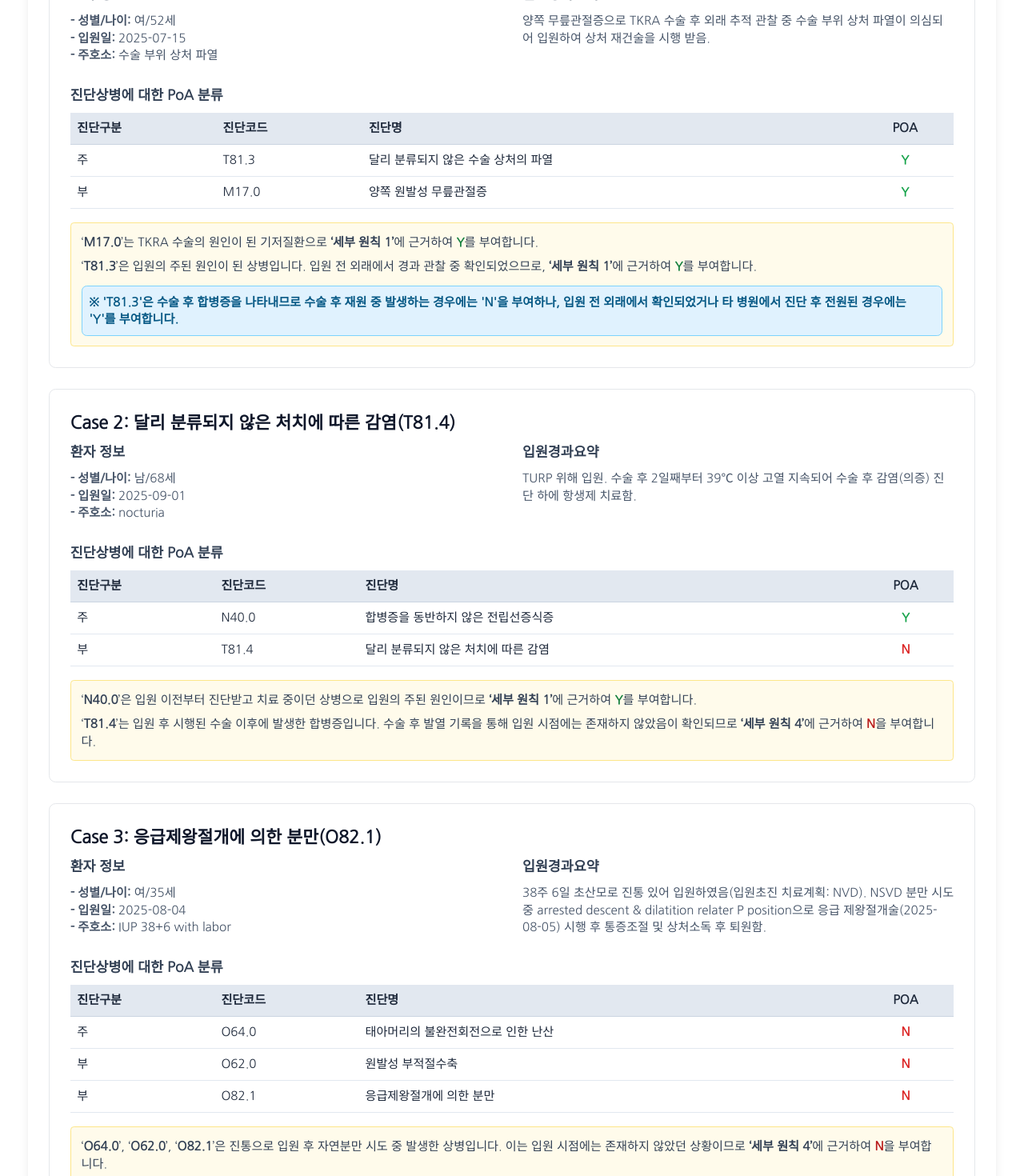
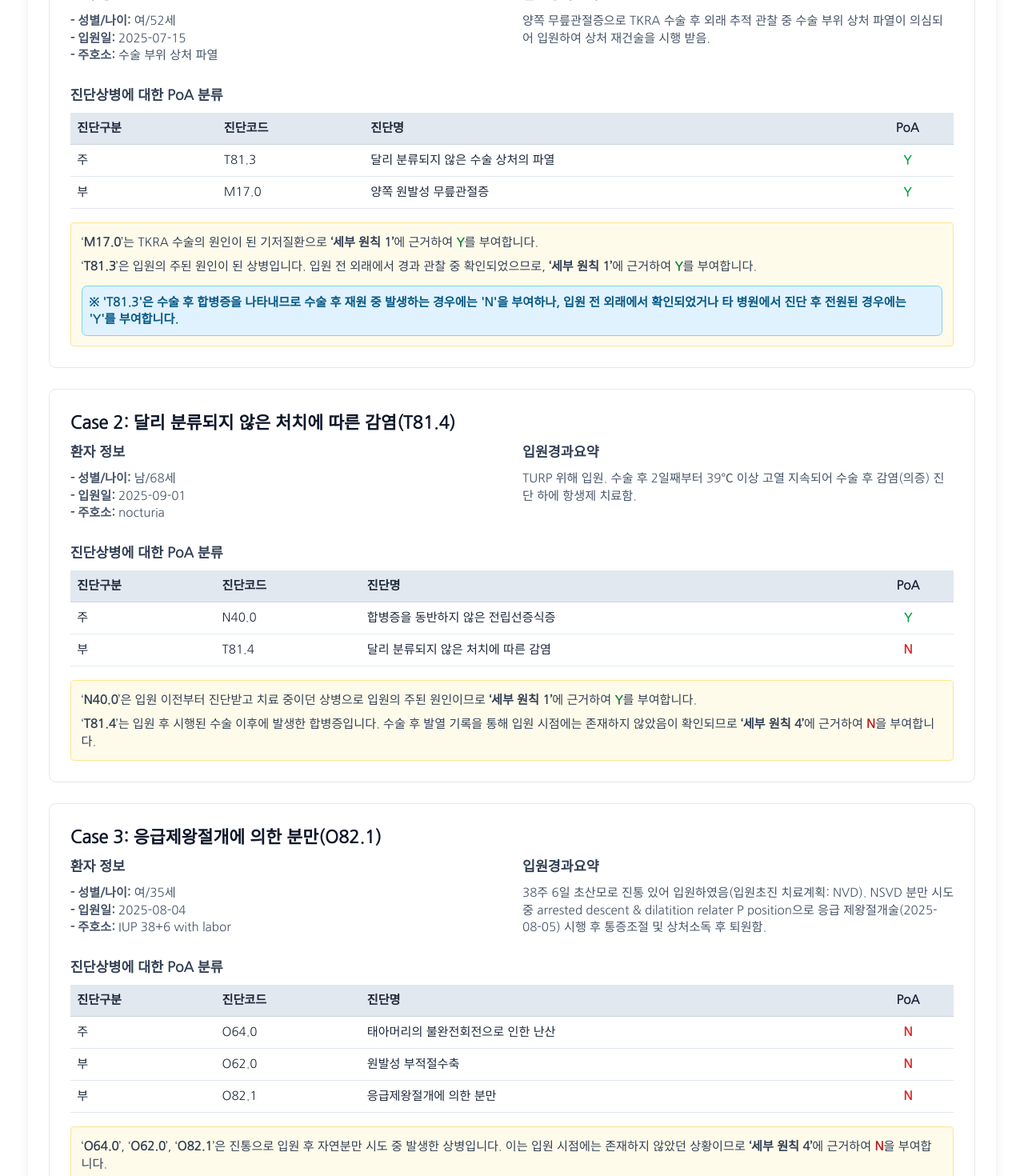
Before and after one commit to yarryme/poa-coding-training-assistant, a React (Vite) app: page / in a window 1280 px wide. Shown: the part 945-2415 px from the top of the page at 80% size. Built offline with nearby package versions, Linux system fonts and the light colour scheme.

Commit message:
feat: Correct POA abbreviation casing
Updates the table headers for 'Present On Admission' (POA) to use the correct casing 'PoA' to align with standard abbreviations and improve consistency.

```diff
--- a/components/LearningMaterial.tsx
+++ b/components/LearningMaterial.tsx
@@ -143,7 +143,7 @@ const LearningMaterial: React.FC = () => {
                                 <th className="p-2 border-b border-slate-300">진단구분</th>
                                 <th className="p-2 border-b border-slate-300">진단코드</th>
                                 <th className="p-2 border-b border-slate-300">진단명</th>
-                                <th className="p-2 border-b border-slate-300 text-center">POA</th>
+                                <th className="p-2 border-b border-slate-300 text-center">PoA</th>
                             </tr>
                         </thead>
                         <tbody>
@@ -180,7 +180,7 @@ const LearningMaterial: React.FC = () => {
                                 <th className="p-2 border-b border-slate-300">진단구분</th>
                                 <th className="p-2 border-b border-slate-300">진단코드</th>
                                 <th className="p-2 border-b border-slate-300">진단명</th>
-                                <th className="p-2 border-b border-slate-300 text-center">POA</th>
+                                <th className="p-2 border-b border-slate-300 text-center">PoA</th>
                             </tr>
                         </thead>
                         <tbody>
@@ -215,7 +215,7 @@ const LearningMaterial: React.FC = () => {
                                 <th className="p-2 border-b border-slate-300">진단구분</th>
                                 <th className="p-2 border-b border-slate-300">진단코드</th>
                                 <th className="p-2 border-b border-slate-300">진단명</th>
-                                <th className="p-2 border-b border-slate-300 text-center">POA</th>
+                                <th className="p-2 border-b border-slate-300 text-center">PoA</th>
                             </tr>
                         </thead>
                         <tbody>
```
